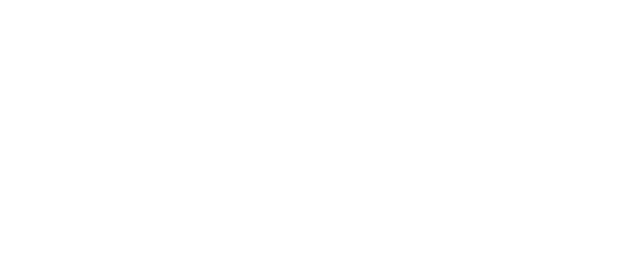
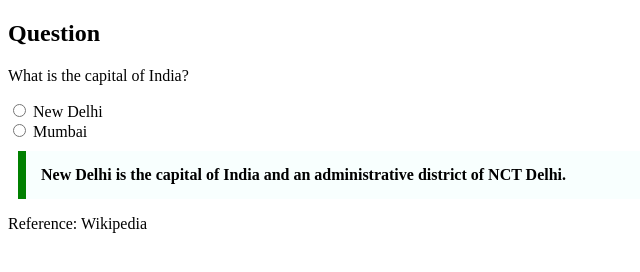
Before and after one commit to acciojob/trivia-Rselva1097, a website: page main.html in a window 1280 px wide. Shown: the whole page, without its empty margins (0-640 px from the left). Drawn offline with Linux system fonts and the light colour scheme.

Commit message:
created a submission

```diff
--- a/main.html
+++ b/main.html
@@ -1,16 +1,55 @@
 <!DOCTYPE html>
+<html lang="en">
+<head>
+    <meta charset="UTF-8">
+    <meta name="viewport" content="width=device-width, initial-scale=1.0">
+    <title>Accio Job</title>
+    <style>
+        .accio {
+            width: 150px;
+            height: 150px;
+            background-color: #000000;
+        }
 
-<html>
+        .hello-accio {
+            color: #ffffff;
+            margin-left: 32px;
+            padding: 10px;
+        }
 
-<head>
-	<link rel="stylesheet" href="styles.css">
+        blockquote {
+            max-width: 600px;
+            margin: 10px;
+            padding: 15px;
+            border-left: 8px solid green;
+            background-color: #f8fffe;
+            font-weight: bold;
+        }
+    </style>
 </head>
+<body>
 
-<body>
-	<!-- the entire body must be written by student -->
-    <script type="text/javascript" src="./script.js">
-</script>
 
+    <section>
+        <h2>Question</h2>
+        <form>
+            <p>What is the capital of India?</p>
+            <label>
+                <input type="radio" name="capital" value="New Delhi">
+                New Delhi
+            </label><br>
+            <label>
+                <input type="radio" name="capital" value="Mumbai">
+                Mumbai
+            </label>
+        </form>
+    </section>
+
+    <section>
+        <blockquote>
+            New Delhi is the capital of India and an administrative district of NCT Delhi.
+        </blockquote>
+        <p>Reference: Wikipedia</p>
+    </section>
 </body>
-
 </html>
```
